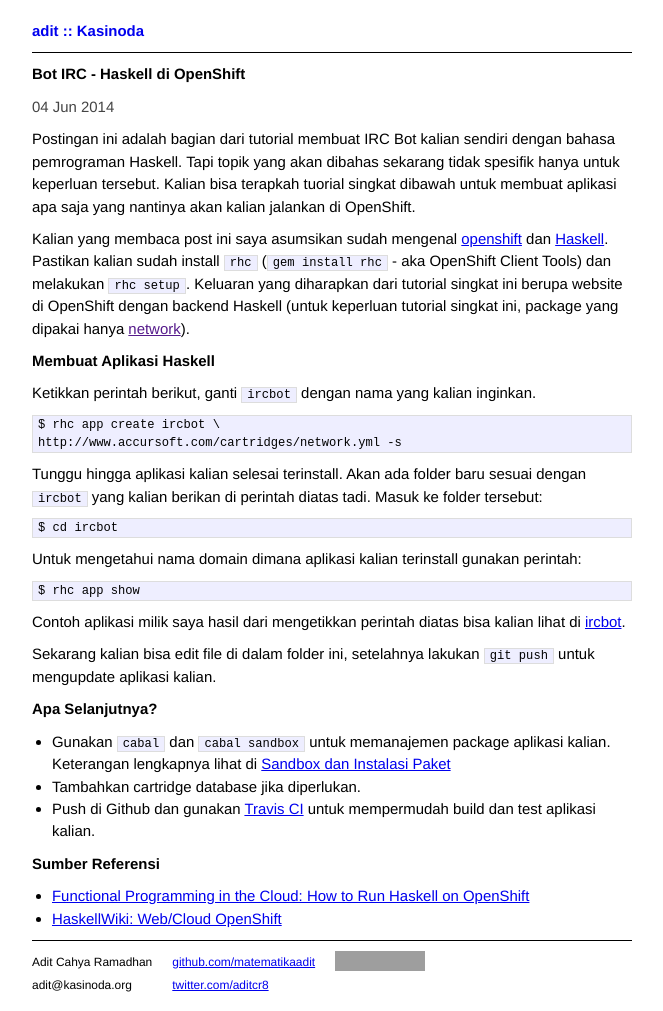
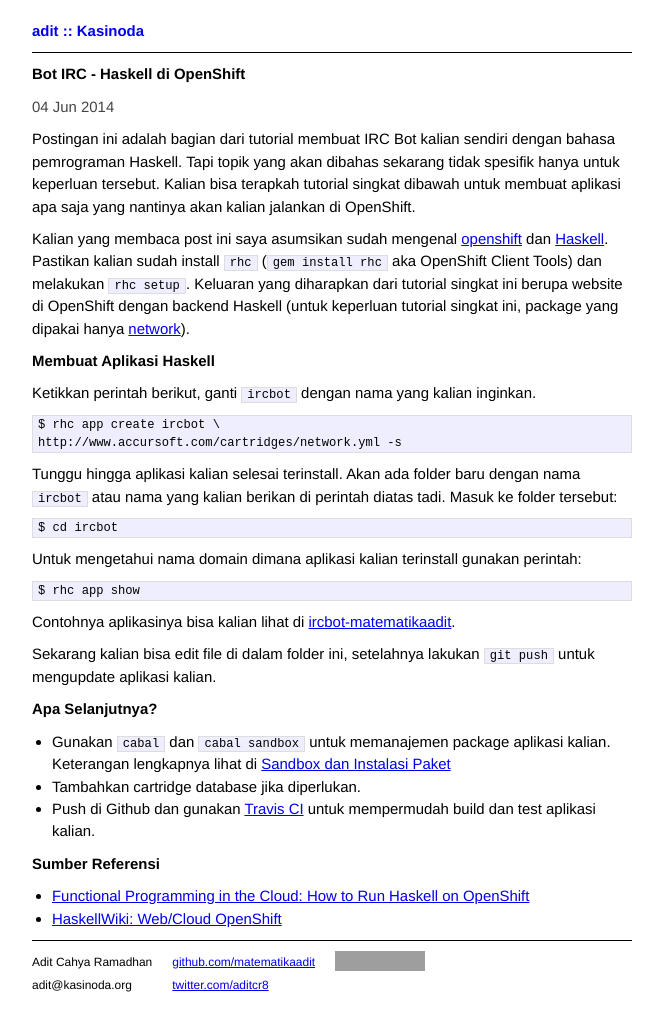
Before and after one commit to matematikaadit/matematikaadit.github.io, a Jekyll site: the page built from _posts/2014-06-04-openshift-haskell.md, in a window 1280 px wide. Shown: the whole page, without its empty margins (308-971 px from the left). Built offline with Jekyll 4.4.1, drawn with Linux system fonts in a browser that asks for light colours; grey boxes are pictures that could not be loaded.

Commit message:
sunting kata, tipo, dan kode

```diff
--- a/_posts/2014-06-04-openshift-haskell.md
+++ b/_posts/2014-06-04-openshift-haskell.md
@@ -5,17 +5,17 @@
 
 Postingan ini adalah bagian dari tutorial membuat IRC Bot kalian sendiri
 dengan bahasa pemrograman Haskell. Tapi topik yang akan dibahas sekarang
-tidak spesifik hanya untuk keperluan tersebut. Kalian bisa terapkah tuorial
+tidak spesifik hanya untuk keperluan tersebut. Kalian bisa terapkah tutorial
 singkat dibawah untuk membuat aplikasi apa saja yang nantinya akan kalian
 jalankan di OpenShift.
 
 Kalian yang membaca post ini saya asumsikan sudah mengenal
 [openshift][openshift] dan [Haskell][haskell]. Pastikan kalian sudah install
-`rhc` (`gem install rhc` - aka OpenShift Client Tools) dan melakukan `rhc
+`rhc` (`gem install rhc` aka OpenShift Client Tools) dan melakukan `rhc
 setup`. Keluaran yang diharapkan dari tutorial singkat ini berupa website di
 OpenShift dengan backend Haskell (untuk keperluan tutorial singkat ini,
 package yang dipakai hanya
-[network]()).
+[network][network]).
 
 ## Membuat Aplikasi Haskell
 
@@ -27,7 +27,7 @@
 {% endhighlight %}
 
 Tunggu hingga aplikasi kalian selesai terinstall. Akan ada folder baru
-sesuai dengan `ircbot` yang kalian berikan di perintah diatas tadi.
+dengan nama `ircbot` atau nama yang kalian berikan di perintah diatas tadi.
 Masuk ke folder tersebut:
 
 {% highlight console %}
@@ -41,8 +41,7 @@
 $ rhc app show
 {% endhighlight %}
 
-Contoh aplikasi milik saya hasil dari mengetikkan perintah diatas bisa
-kalian lihat di [ircbot][ircbot].
+Contohnya aplikasinya bisa kalian lihat di [ircbot-matematikaadit][ircbot].
 
 Sekarang kalian bisa edit file di dalam folder ini, setelahnya lakukan `git
 push` untuk mengupdate aplikasi kalian.
```
Also changed, not shown: _posts/2014-05-29-travisci.md (+1 -1 lines), _posts/2014-06-19-prelude.md (+7 -7 lines).
